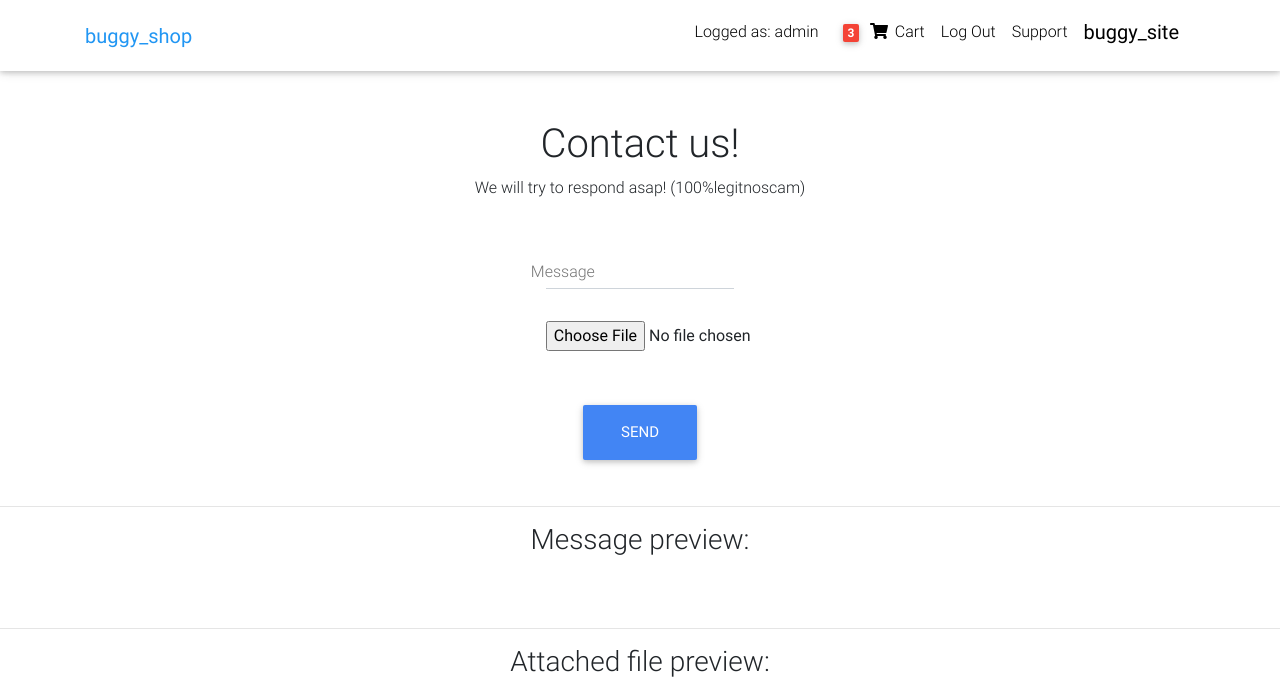
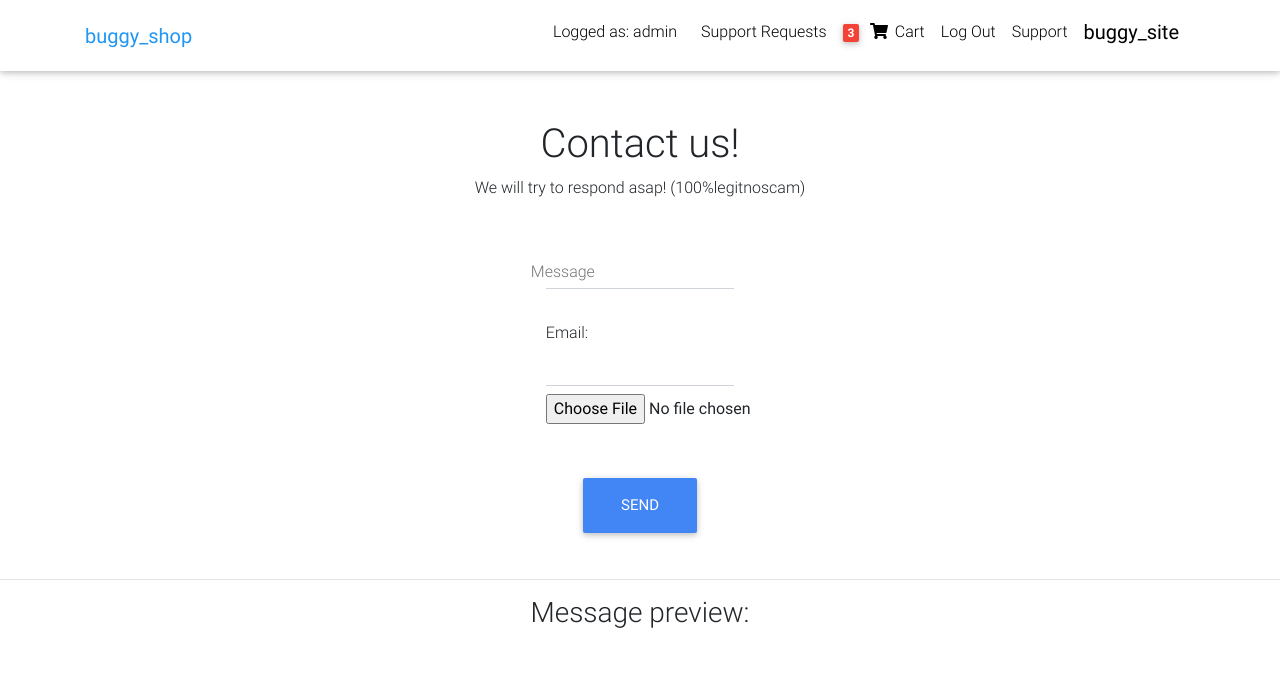
Before and after one commit to AlpenGod/buggy_site, a Django app: page /support/ in a window 1280 px wide. Shown: the top 677 px of the page. Run offline with Django 3.2, Linux system fonts and the light colour scheme; a user stored in the database is signed in; data comes from the database, SQL or seed files in the repository; both versions use the stored data as it was after the commit; some libraries are stand-ins or nearby versions.

Commit message:
added stored xxs, instead of reflected

```diff
--- a/buggy_site/urls.py
+++ b/buggy_site/urls.py
@@ -30,6 +30,7 @@ from pages.views import (
     summary_remove,
     summary_add,
     summary_remove_all,
+    support_requests,
     )
 
 urlpatterns = [
@@ -38,6 +39,7 @@ urlpatterns = [
     path('shop/', HomeView.as_view(),name='shop'),
     path('checkout/', CheckoutView.as_view(), name='checkout'),
     path('order-summary/', OrderSummaryView.as_view(), name='order-summary'),
+    path('support_requests/', support_requests.as_view(), name='support_requests'),
     path('product/<slug>/', ItemDetailView.as_view(), name='product'),
     path('accounts/', include('allauth.urls')),
     path('support/', support_view.as_view(), name='support'),
--- a/pages/forms.py
+++ b/pages/forms.py
@@ -22,3 +22,4 @@ class QueryForm(forms.Form):
 class SupportForm(forms.Form):
     name = forms.CharField()
     message = forms.CharField()
+    email = forms.CharField()
--- a/pages/models.py
+++ b/pages/models.py
@@ -89,6 +89,7 @@ class BillingAddress(models.Model):
 
 class Message(models.Model):
     user = models.ForeignKey(settings.AUTH_USER_MODEL, on_delete=models.CASCADE)
+    email = models.CharField(max_length=100)
     message = models.CharField(max_length=100)
 
     def __str__(self):
--- a/pages/views.py
+++ b/pages/views.py
@@ -1,5 +1,5 @@
 from django.shortcuts import render, get_object_or_404
-from .models import Item, OrderItem, Order, BillingAddress
+from .models import Item, OrderItem, Order, BillingAddress, Message
 from django.views.generic import ListView, DetailView, View
 from django.shortcuts import redirect
 from django.utils import timezone
@@ -23,6 +23,11 @@ from xml.etree.ElementTree import parse
 # '/' buggy_site view
 def home_view(request):
     return render(request, "index.html",{})
+
+# '/support_requests' buggy_site view
+class support_requests(ListView):
+    model = Message
+    template_name = "support_requests.html"
 
 # '/support' template view
 class support_view(View):
@@ -68,6 +73,13 @@ class support_view(View):
                 output = "Empty"
             #harmful! .cleaned_data missing
             message = form.data['message']
+            email = form.data['email']
+            message_model = Message(
+                user=request.user,
+                email = email,
+                message = message,
+                )
+            message_model.save()
             context = {
                 'file' : output,
                 'message' : message,
--- a/templates/navbar.html
+++ b/templates/navbar.html
@@ -25,6 +25,13 @@
             <span class="clearfix d-none d-sm-inline-block mr-2"> Logged as: {{request.user.username}} </span>
           </div>
         </li>
+        {% if user.is_superuser %}
+        <li class="nav-item">
+          <a class="nav-link waves-effect" href="{% url 'support_requests' %}">
+            <span class="clearfix d-none d-sm-inline-block"> Support Requests </span>
+          </a>
+        </li>
+        {% endif %}
         <li class="nav-item">
           <a href="{% url 'order-summary' %}"class="nav-link waves-effect">
             <span class="badge red z-depth-1 mr-1"> {{ request.user|cart_item_count }} </span>
--- a/templates/support_page.html
+++ b/templates/support_page.html
@@ -14,11 +14,11 @@
 <form method="POST" enctype="multipart/form-data">
 	<div class="row justify-content-md-center">
 		<div class="md-form mb-5 col-lg-2">
-			<input type='text' id='message' name='message' class='form-control' />
-			<label for="message" class="">Message</label>
+			<input type='text' id='message' name='message' class='form-control'>
+			<label for="message">Message</label>
 
 			<br>
-
+			Email:<input type='text' id='email' name='email' class='form-control'>
 			<input type="file" name="document">
 		</div>
 	</div>
```
Also changed, not shown: templates/support_requests.html (added, +13 -0 lines), db.sqlite3, pages/migrations/0006_message_file.py (added), pages/migrations/0007_auto_20210127_1801.py (added), pages/migrations/0008_message_email.py (added), pages/migrations/0009_remove_message_file.py (added).
